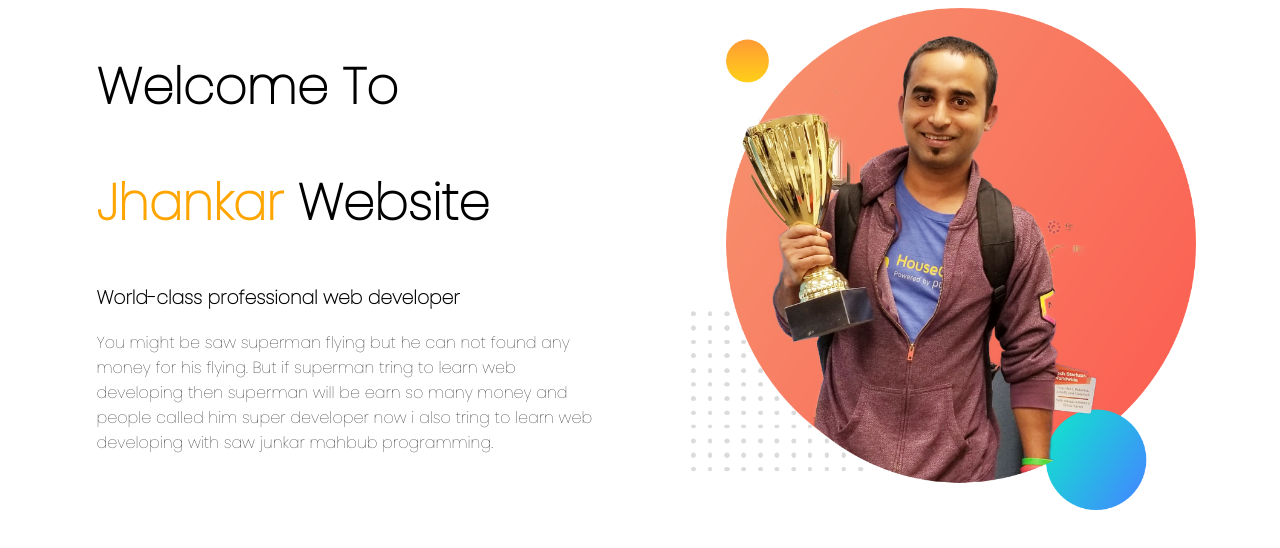
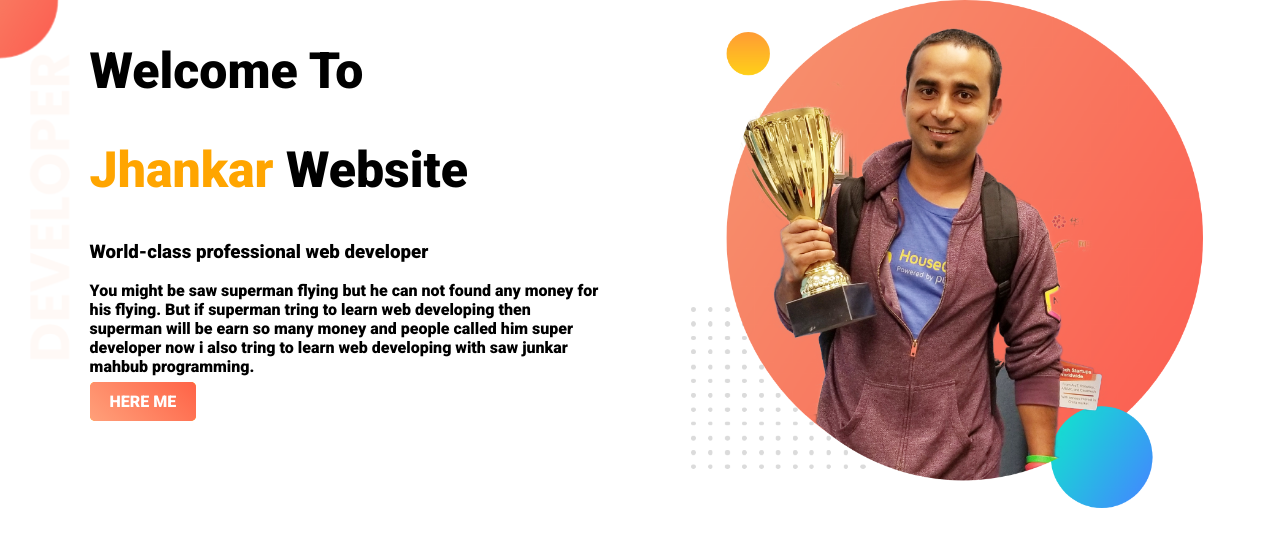
Before and after one commit to Sajjad229/Web-Portfolio, a plain HTML site: page index.html in a window 1280 px wide. Drawn offline with Linux system fonts and the light colour scheme.

Commit message:
again update

```diff
--- a/Style.css
+++ b/Style.css
@@ -1,7 +1,10 @@
 body
 {
+    margin:0;
     font-family: 'Poppins', sans-serif;
+    font-family: 'Roboto', sans-serif;
 }
+
 
 h1
 {
@@ -16,7 +19,7 @@ h1
 .half-width
 {
     width: 40%;
-    float: left;
+    float:left;
     margin-left:5% ;
     padding-left:2%;
 
@@ -24,3 +27,22 @@ h1
 .half-width img{
     width:100%;
 }
+.top-banner
+{
+    background-image: url(developer-portfolio/top-banner.png);
+    background-repeat: no-repeat;
+}
+section{
+    height: 500px;
+}
+.link_button
+{
+    text-decoration: none;
+    background-color: orange;
+    padding:10px 20px;
+    border-radius: 5px;
+    color:white;
+    font-weight: bold;
+    background-image:linear-gradient(45deg,lightSalmon,tomato);
+
+}
--- a/index.html
+++ b/index.html
@@ -4,13 +4,13 @@
     <meta charset="UTF-8">
     <meta http-equiv="X-UA-Compatible" content="IE=edge">
     <meta name="viewport" content="width=device-width, initial-scale=1.0">
-    <link href="https://fonts.googleapis.com/css2?family=Poppins:ital,wght@0,100;1,300&display=swap" rel="stylesheet">
+    <link href="https://fonts.googleapis.com/css2?family=Poppins:ital,wght@0,100;0,900;1,300&family=Roboto:wght@900&display=swap" rel="stylesheet">
     <link rel="stylesheet" href="Style.css">
     <title>Jhankar Website</title>
 </head>
 <body>
 
-    <section>
+    <section class="top-banner">
         <div class="half-width">
 
             <h1>Welcome To </h1>
@@ -19,6 +19,7 @@
             <p>
                 You might be saw superman flying but he can not found any money for his flying. But if superman tring to learn web developing then superman will be earn so many money and people called him super developer now i also tring to learn web developing with saw junkar mahbub programming.
             </p>
+            <a class="link_button" target="_blank" href="#">HERE ME</a>
 
         </div>
         <div class="half-width">
```
